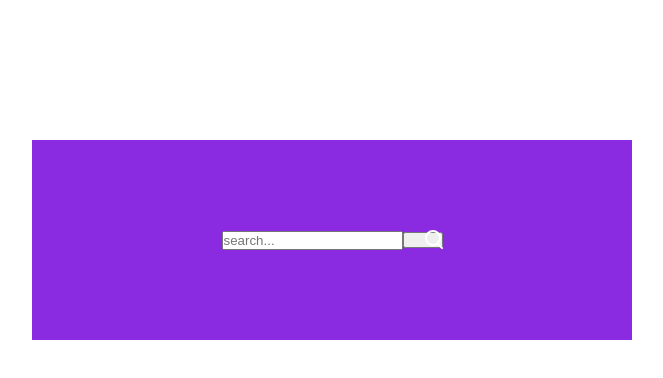
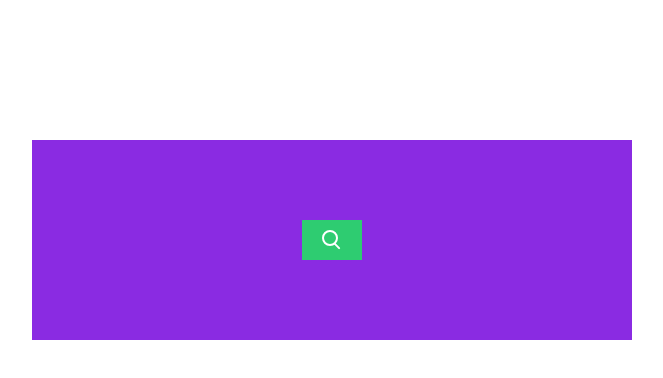
Before and after one commit to porya84/Hidden-Search-Widget, a plain HTML site: page index.html in a window 1280 px wide. Shown: the whole page, without its empty margins (308-971 px from the left). Drawn offline with Linux system fonts and the light colour scheme.

Commit message:
Updata css styles

```diff
--- a/css/style.css
+++ b/css/style.css
@@ -18,7 +18,7 @@
 }
 
 /* button */
-#btn {
+.btn {
     height: 40px;
     width: 60px;
     background-color: #2ECC71;
@@ -27,13 +27,17 @@
 }
 
 /* search input  */
-#search_input {
+.search_input {
     height: 30px;
-    padding: 20px;
-    width: 400px;
+    padding: 0;
+    width: 0px;
     border: none;
     transition: 1s;
     outline: none;
+}
+.show{
+    width: 400px;
+    padding: 20px;
 }
 
 /* search icon */
```
